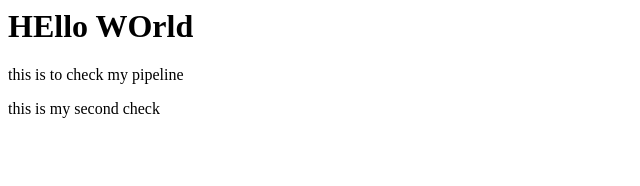
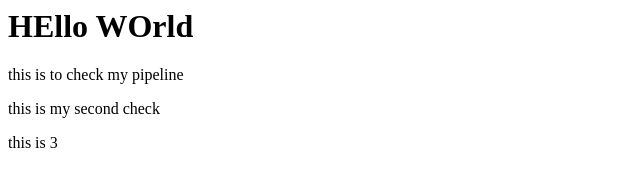
Before and after one commit to sanketmatte/JenkinsPipeline, a plain HTML site: page index.html in a window 1280 px wide. Shown: the full height of the page, 0-640 px from the left. Drawn offline with Linux system fonts and the light colour scheme.

Commit message:
Index.html modified3

```diff
--- a/index.html
+++ b/index.html
@@ -1,3 +1,4 @@
 <h1>HEllo WOrld</h1>
 <p>this is to check my pipeline</p>
 <p>this is my second check</p>
+<p>this is 3</p>
```
